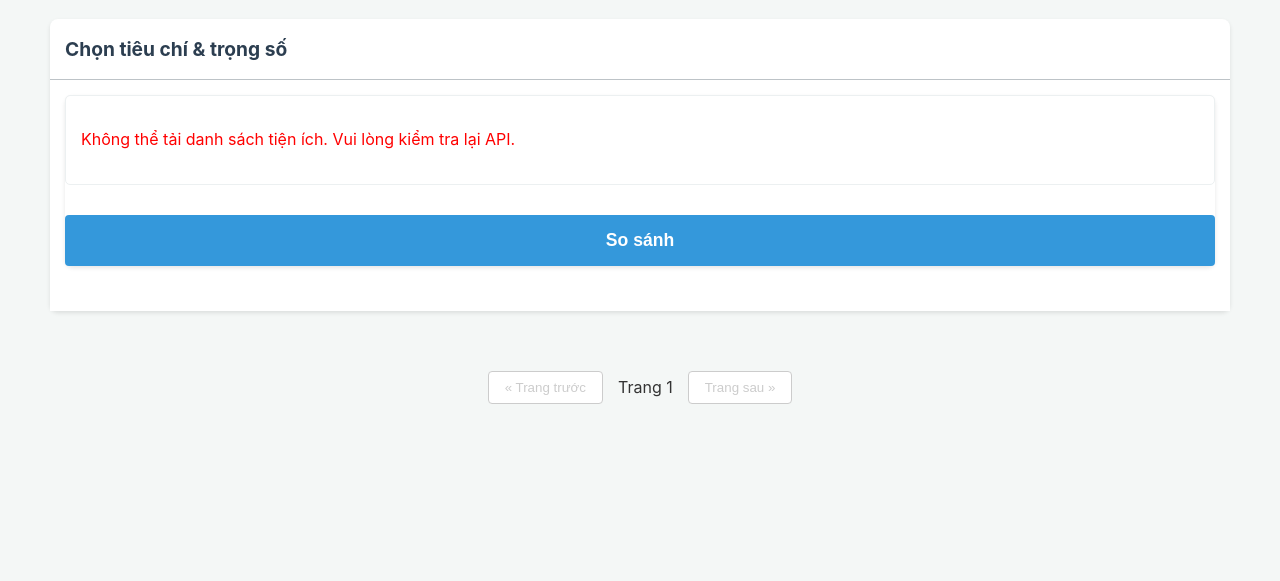
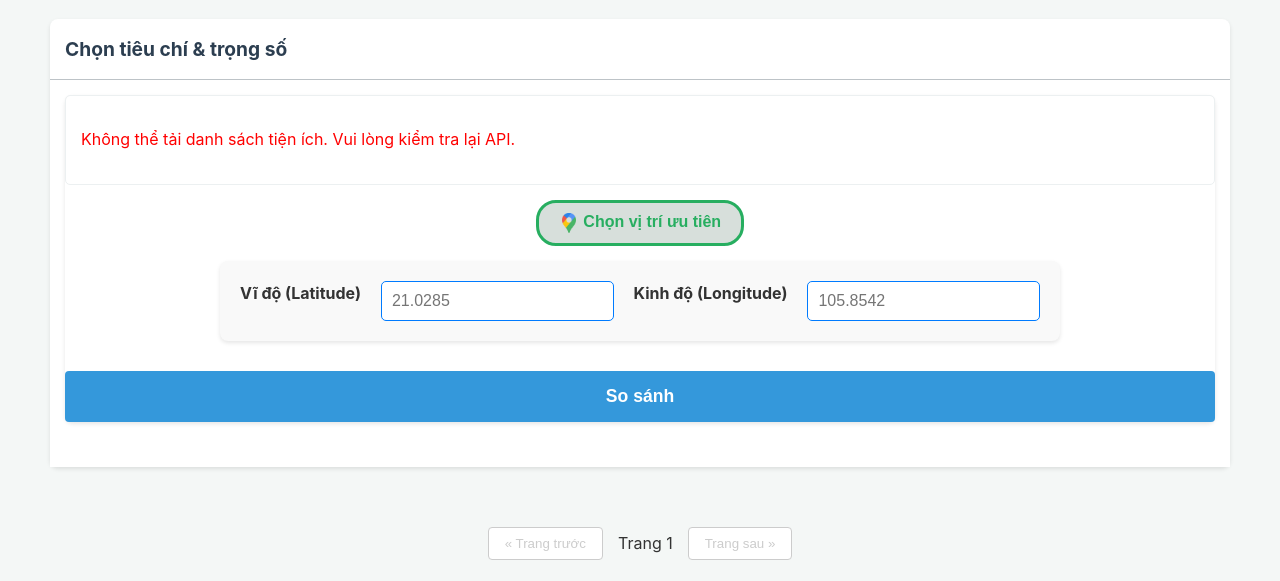
Before and after one commit to Tran-Ngoc-Bao/Decision_Support_System, a Python web app: template app/web/template/compare.html in a window 1280 px wide. Shown: the part 201-782 px from the top of the page. Before the commit the page ends 605 px from the top, so only its background shows below. Run offline with Jinja, Linux system fonts and the light colour scheme; the template is opened without the code that fills it, so the values that code supplies are empty.

Commit message:
minhhn:  UI location

```diff
--- a/app/web/static/css/compare.css
+++ b/app/web/static/css/compare.css
@@ -21,8 +21,8 @@
     display: flex;
     flex-direction: column;
     gap: 15px;
-    max-height: 400px; /* Giới hạn chiều cao và cho phép cuộn */
-    overflow-y: auto; /* Thêm thanh cuộn khi cần */
+    max-height: 400px;
+    overflow-y: auto;
     padding: 15px;
     border: 1px solid #ecf0f1;
     border-radius: 5px;
@@ -57,7 +57,7 @@
 }
 
 .amenity .weight-value {
-    /* Không cần thiết nữa khi dùng input number */
+
 }
 
 button[type="submit"] {
@@ -96,12 +96,12 @@
 }
 
 .ideal-table td:nth-child(2) {
-    background-color: #eaf7ec; /* Nền xanh cho cột best */
+    background-color: #eaf7ec;
     font-weight: 500;
 }
 
 .ideal-table td:nth-child(3) {
-    background-color: #fbe9e7; /* Nền đỏ cho cột worst */
+    background-color: #fbe9e7;
 }
 
 .results-table {
@@ -134,11 +134,11 @@
     display: flex;
     flex-wrap: wrap;
     gap: 5px;
-    max-width: 300px; /* Giới hạn chiều rộng để không làm vỡ layout */
+    max-width: 300px;
 }
 
 .amenity-tag {
-    background-color: #ecf0f1; /* Màu xám nhạt cho tiện ích không khớp */
+    background-color: #ecf0f1;
     color: #7f8c8d;
     padding: 3px 8px;
     border-radius: 12px;
@@ -146,7 +146,7 @@
 }
 
 .amenity-tag.matched {
-    background-color: #27ae60; /* Màu xanh cho tiện ích khớp */
+    background-color: #27ae60;
     color: white;
     font-weight: bold;
 }
@@ -170,7 +170,7 @@
 
 
 .table-scroll {
-    max-height: 1000px;   /* tùy chỉnh */
+    max-height: 1000px;
     overflow-y: auto;
     overflow-x: auto;
     border: 1px solid #ecf0f1;
@@ -182,3 +182,71 @@
     grid-template-columns: repeat(auto-fill, minmax(300px, 1fr));
     gap: 20px;
 }
+.map-btn {
+    display: block;
+    align-items: center;
+    justify-content: center;
+    gap: 8px;
+    margin: 15px auto;
+    background: #d7dfdb;
+    color: #27ae60;
+    border: 3px solid #27ae60;
+    padding: 10px 20px;
+    border-radius: 20px;
+    cursor: pointer;
+    font-size: 1rem;
+    font-weight: bold;
+    text-align: center;
+}
+
+.map-btn .icon {
+    width: 20px;
+    height: 20px;
+    object-fit: contain;
+    display: inline-block;
+    vertical-align: middle;
+}
+
+.location-inputs {
+    display: flex;
+    flex-wrap: wrap;
+    justify-content: center;
+    gap: 20px;
+    max-width: 800px;
+    margin: 0 auto;
+    padding: 20px;
+    background-color: #f9f9f9;
+    border-radius: 8px;
+    box-shadow: 0 2px 4px rgba(0, 0, 0, 0.1);
+}
+
+.input-group {
+    display: flex;
+    align-items: center;
+    gap: 10px;
+    flex: 1;
+    min-width: 250px;
+}
+
+.location-inputs label {
+    font-weight: bold;
+    color: #333;
+    white-space: nowrap;
+    min-width: 50px;
+    text-align: right;
+}
+
+.location-inputs input {
+    flex: 1;
+    padding: 10px;
+    border: 1px solid #007bff;
+    border-radius: 5px;
+    font-size: 16px;
+    transition: border-color 0.3s;
+}
+
+.location-inputs input:focus,
+.location-inputs input:hover {
+    border-color: #0056b3;
+    outline: none;
+}
--- a/app/web/template/compare.html
+++ b/app/web/template/compare.html
@@ -21,6 +21,19 @@
                     <div id="amenities-container" class="amenities-container">
                         <p>Đang tải danh sách tiện ích...</p>
                     </div>
+
+                    <button type="button" id="choose-location-btn" class="map-btn">
+                        <img src="../static/icon/ggmaps_icon.png" alt="Bản đồ" class="icon">
+                        Chọn vị trí ưu tiên
+                    </button>
+
+                    <div class="location-inputs">
+                        <label for="preferred-lat">Vĩ độ (Latitude)</label>
+                        <input type="number" id="preferred-lat" name="preferred_lat" step="any" placeholder="21.0285">
+                        <label for="preferred-lon">Kinh độ (Longitude)</label>
+                        <input type="number" id="preferred-lon" name="preferred_lon" step="any" placeholder="105.8542">
+                    </div>
+
                     <button type="submit">So sánh</button>
                 </form>
             </div>
@@ -35,6 +48,7 @@
             <span id="page-info">Trang 1</span>
             <button id="next-page" disabled>Trang sau &raquo;</button>
         </div>
+
     </div>
 
     <script src="../static/js/compare.js"></script>
```
Also changed, not shown: app/web/static/icon/ggmaps_icon.png (added), app/web/static/icon/plan-map-vector-icon.jpg (added). Lines whose indentation alone changed are shown as unchanged.
